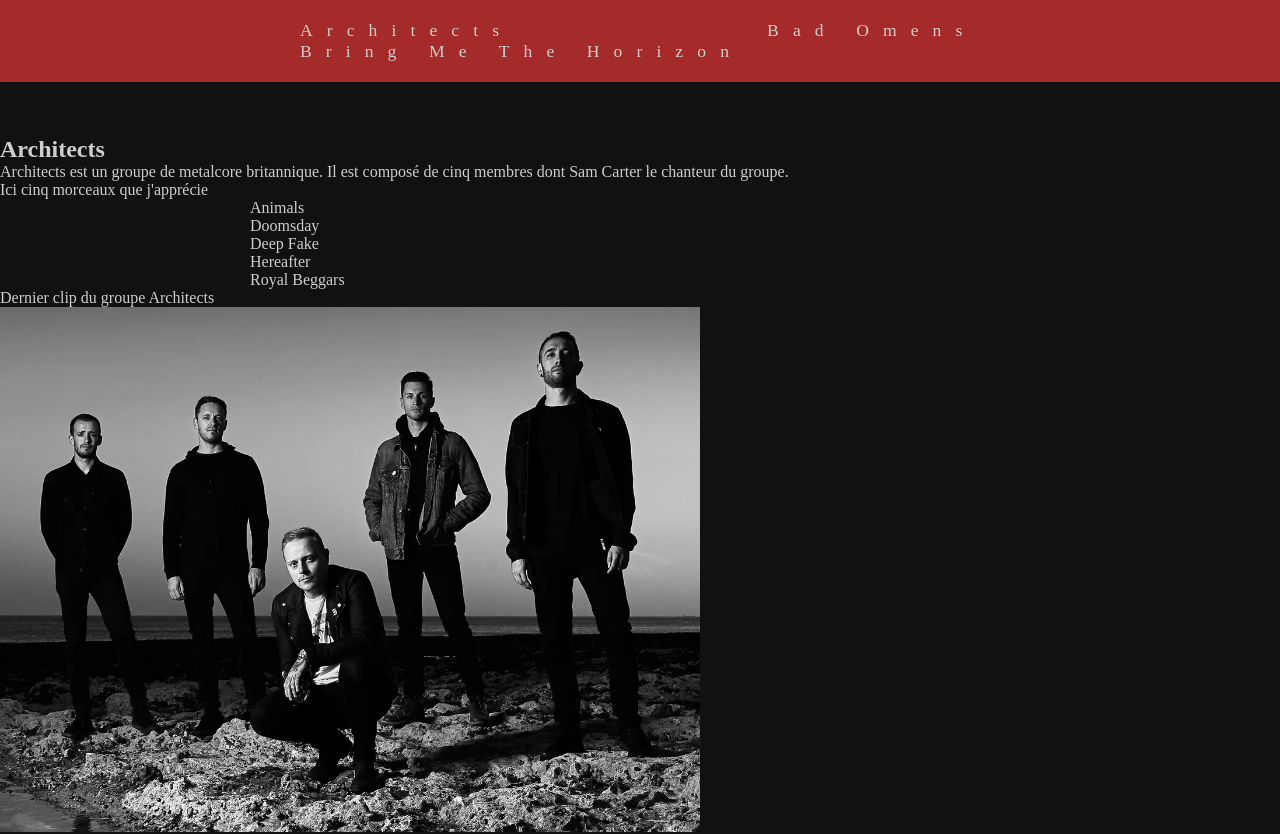
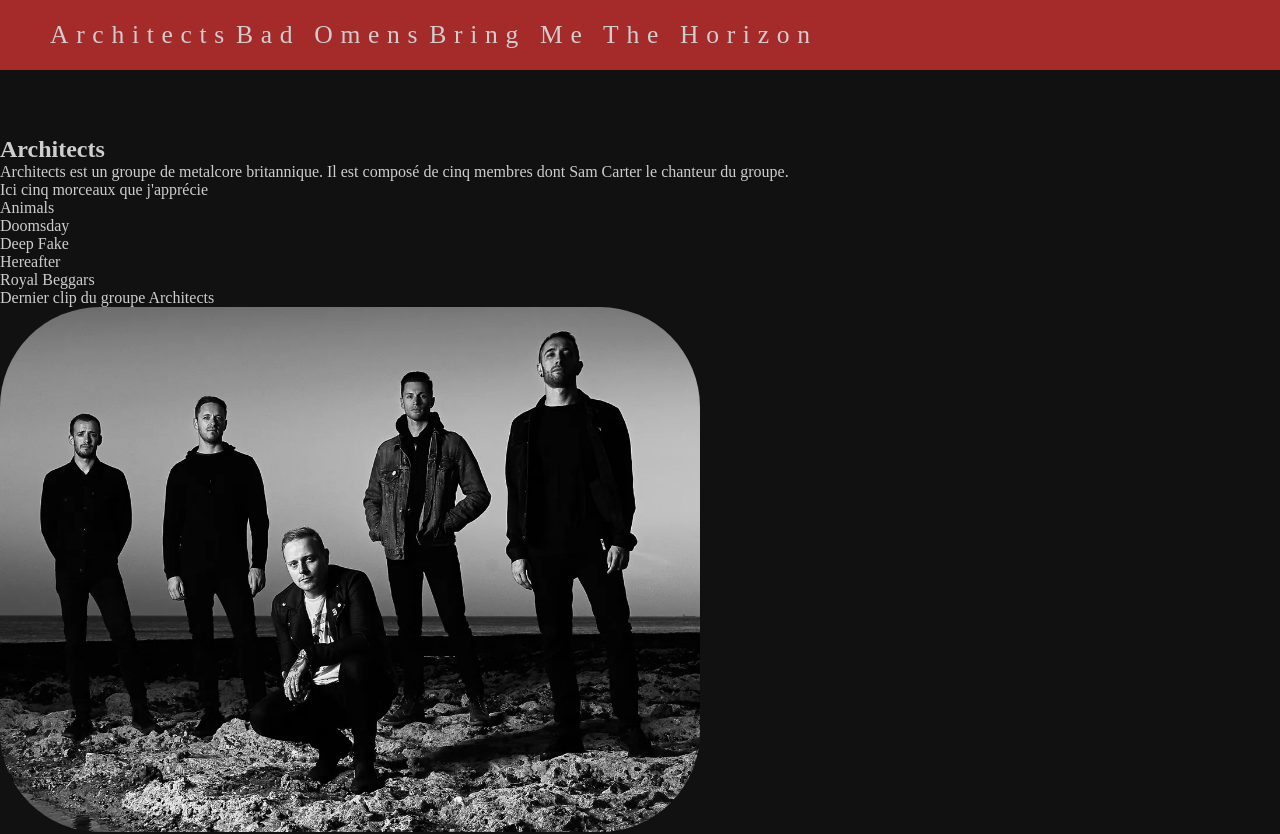
Before and after one commit to ColyneThomasPro/SiteGroupesDeMetal, a plain HTML site: page index.html in a window 1280 px wide. Shown: the top 834 px of the page. Drawn offline with Linux system fonts and the light colour scheme.

Commit message:
[-]suppression du padding pour centrer la liste [+]ajout d'autres paramètres dans le css pour essayer de centrer ces elements

```diff
--- a/style.css
+++ b/style.css
@@ -14,12 +14,12 @@ nav{
     top: 0%;
 }
 nav li{
-    display: inline;
-    letter-spacing: 0.8em;
-    font-size: 1.1em;
+    letter-spacing: 0.3em;
+    font-size: 1.6em;
+    display: inline-block;
+
 }
 ul li{
-    padding-left: 250px;
     list-style-position : outside;
   }
 body{
@@ -29,6 +29,7 @@ body{
 }
 img{
     width: 700px;
+    border-radius: 100px;
 }
 h1{
     text-align: center;
```
